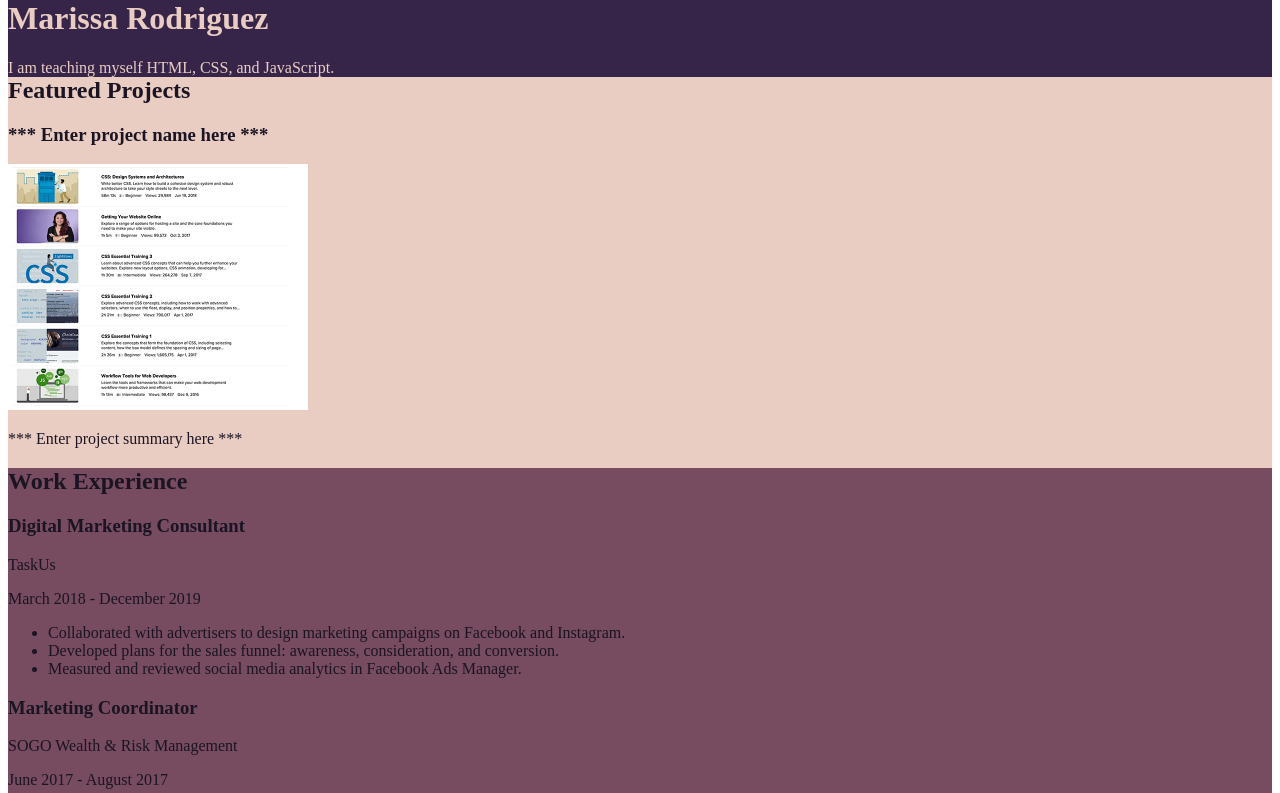
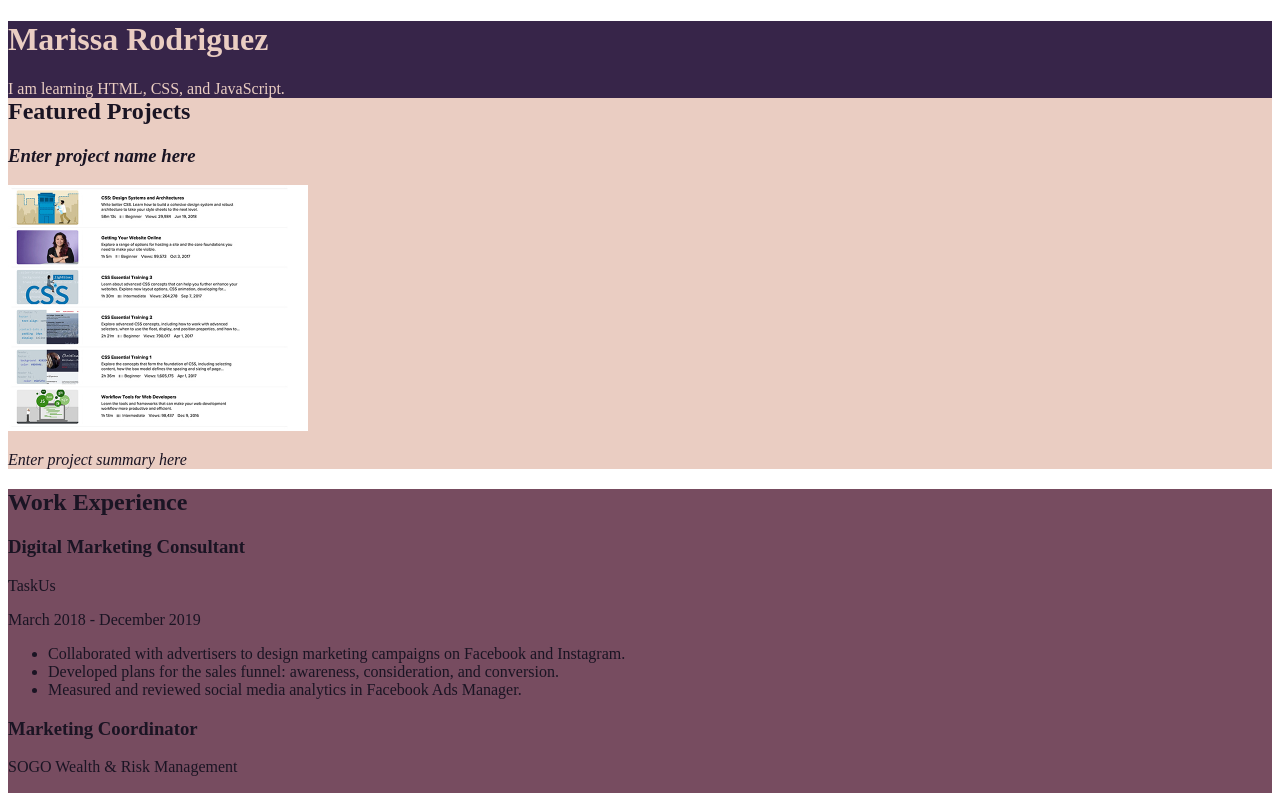
Before and after one commit to marissa-rodriguez/css-portfolio, a plain HTML site: page index.html in a window 1280 px wide. Shown: the top 793 px of the page. Drawn offline with Linux system fonts and the light colour scheme.

Commit message:
cleaned up css and html tags

```diff
--- a/css/style.css
+++ b/css/style.css
@@ -23,10 +23,6 @@ a.hover {
     text-decoration: none;
 }
 
-header {
-    margin-top: -21px;
-}
-
 /* Profile
 ________________________________________*/
 header {
@@ -37,7 +33,7 @@ header {
 /* Projects
 ________________________________________*/
 .projects {
-    background-color: #eacdc2;
+    background: #eacdc2;
     margin-top: -20px;
 }
 
--- a/index.html
+++ b/index.html
@@ -4,15 +4,14 @@
     <meta charset="UTF-8">
     <meta name="viewport" content="width=device-width, initial-scale=1.0">
     <title>Marissa Rodriguez, Front-End Web Developer</title>
-    <link rel="stylesheet" href="css/style.css"
+    <link rel="stylesheet" href="css/style.css">
   </head>
   <body>
     <main>
       <!-- ***********************  ABOUT / PROFILE  *********************** -->
       <header>
         <h1>Marissa Rodriguez</h1>
-
-        <p>I am teaching myself HTML, CSS, and JavaScript.</p>
+        <p>I am learning HTML, CSS, and JavaScript.</p>
       </header>
 
       <!-- ********************  PROJECTS / PORTFOLIO  ********************* -->
@@ -21,10 +20,10 @@
 
         <!-- Copy the whole <section> block to add more projects. -->
         <section>
-          <h3>*** Enter project name here ***</h3>
+          <h3><i>Enter project name here</i></h3>
           <img src="images/project-courses.jpg" alt="Lynda & LinkedIn Learning Course List">
-          <p>*** Enter project summary here ***</p>
-
+          <p><i>Enter project summary here</i></p>
+        </section>
         <!-- End of Project block. -->
       </section>
 
@@ -76,18 +75,18 @@
         <!-- End of Job block. -->
       </section>
 
-      <!-- ******************  EDUCATION & CERTIFICATIONS ****************** -->
+      <!-- ******************  EDUCATION ****************** -->
       <section>
         <h2>Education</h2>
 
         <!-- Copy this whole <section> block to add more schools. -->
         <section>
           <h3>University of the Incarnate Word - San Antonio, TX</h3>
-          <p>Master of Arts in Communication</p>
+          <p>Master of Arts in Communications</p>
         </section>
         <section>
           <h3>St. Mary's University - San Antonio, TX</h3>
-          <p>Bachelor of Arts in Communication</p>
+          <p>Bachelor of Arts in Communications</p>
         </section>
         <!-- End of School block. -->
       </section>
```
